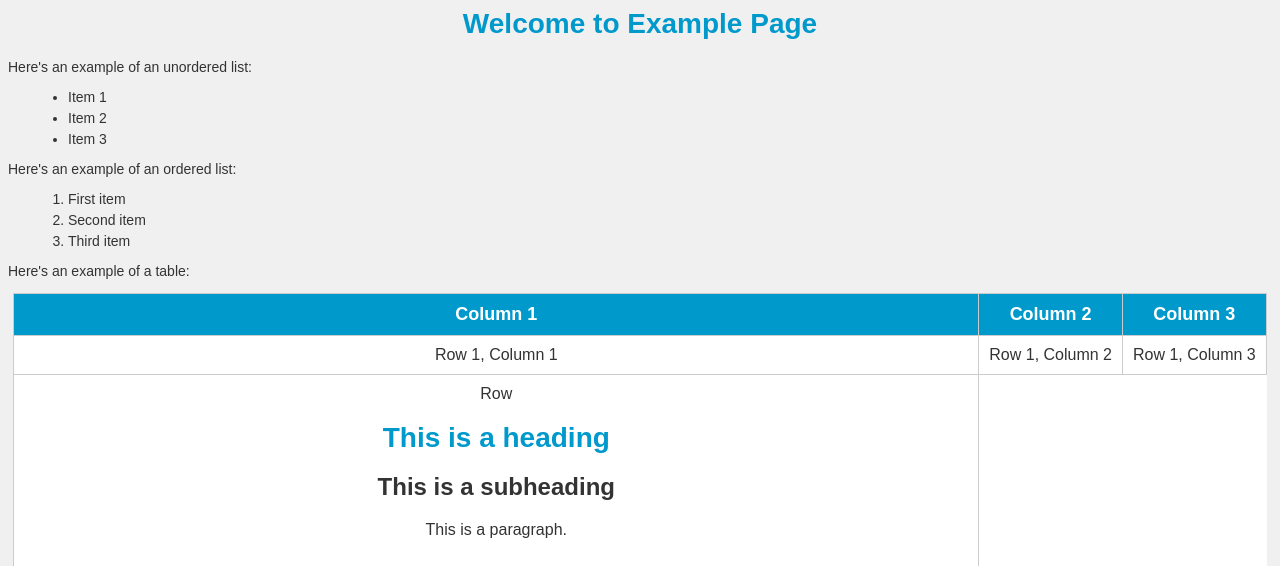
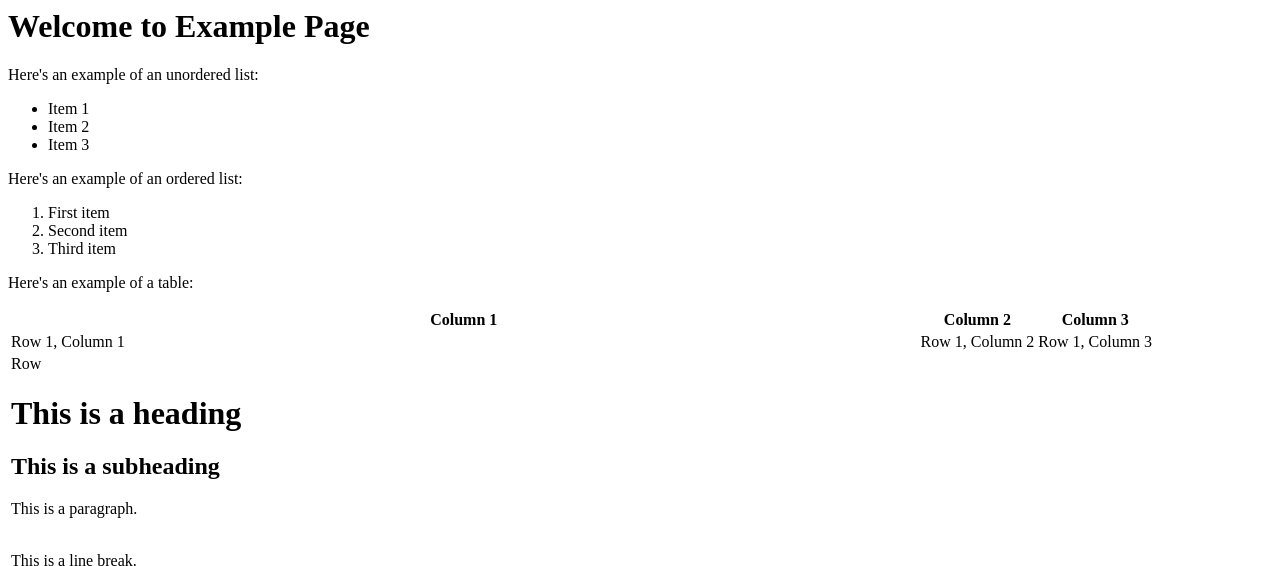
Before and after one commit to xanjeni/multifile, a plain HTML site: page index.html in a window 1280 px wide. Shown: the top 566 px of the page. Drawn offline with Linux system fonts and the light colour scheme.

Commit message:
commit ugh

```diff
--- a/index.html
+++ b/index.html
@@ -9,53 +9,6 @@
 <html>
 <head>
 	<title>Example Page</title>
-	<style>
-		body {
-			background-color: #f0f0f0;
-			font-family: Arial, sans-serif;
-			font-size: 14px;
-			color: #333;
-		}
-
-		h1 {
-			color: #0099cc;
-			font-size: 28px;
-			text-align: center;
-		}
-
-		table {
-			background-color: #fff;
-			border-collapse: collapse;
-			margin: 0 auto;
-		}
-
-		th, td {
-			padding: 10px;
-			text-align: center;
-			border: 1px solid #ccc;
-		}
-
-		th {
-			background-color: #0099cc;
-			color: #fff;
-			font-size: 18px;
-		}
-
-		ul {
-			list-style-type: disc;
-			margin-left: 20px;
-		}
-
-		ol {
-			list-style-type: decimal;
-			margin-left: 20px;
-		}
-
-		li {
-			margin-bottom: 5px;
-		}
-	</style>
-</head>
 <body>
 	<h1>Welcome to Example Page</h1>
 
@@ -91,8 +44,8 @@
 			<tr>
 				<td>Row
 
-<h1>This is a heading</h1>
-<h2>This is a subheading</h2>
+<h1 class=".h1">This is a heading</h1>
+<h2 id="#h2">This is a subheading</h2>
 <p>This is a paragraph.</p>
 <br>This is a line break.
 <hr>This is a horizontal rule.
```
